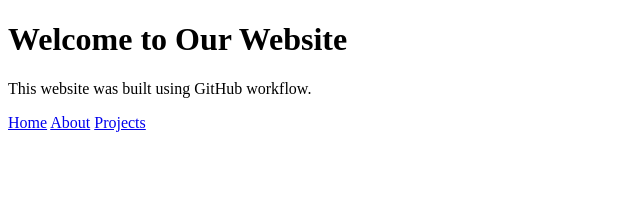
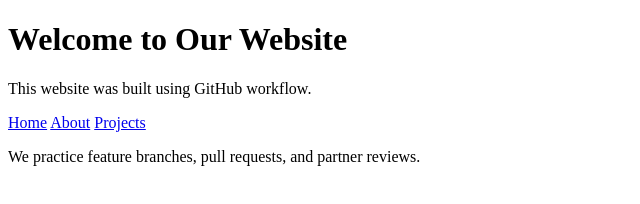
Before and after one commit to seanwendelgarcia60-dotcom/cpe411l-pair-website, a plain HTML site: page index.html in a window 1280 px wide. Shown: the whole page, without its empty margins (0-640 px from the left). Drawn offline with Linux system fonts and the light colour scheme.

Commit message:
Improve homepage content

```diff
--- a/index.html
+++ b/index.html
@@ -16,3 +16,5 @@
   </nav>
 </body>
 </html>
+
+<p>We practice feature branches, pull requests, and partner reviews.</p>
```
